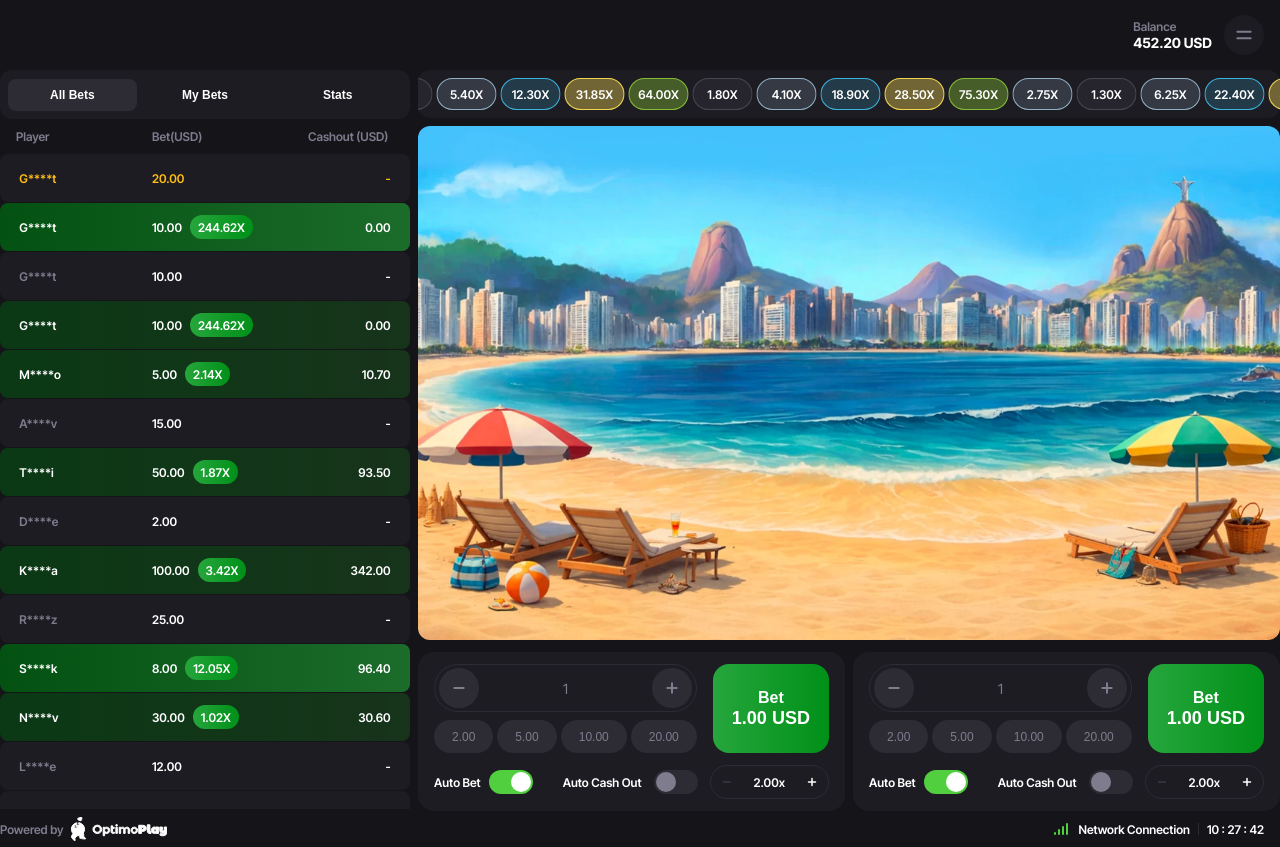
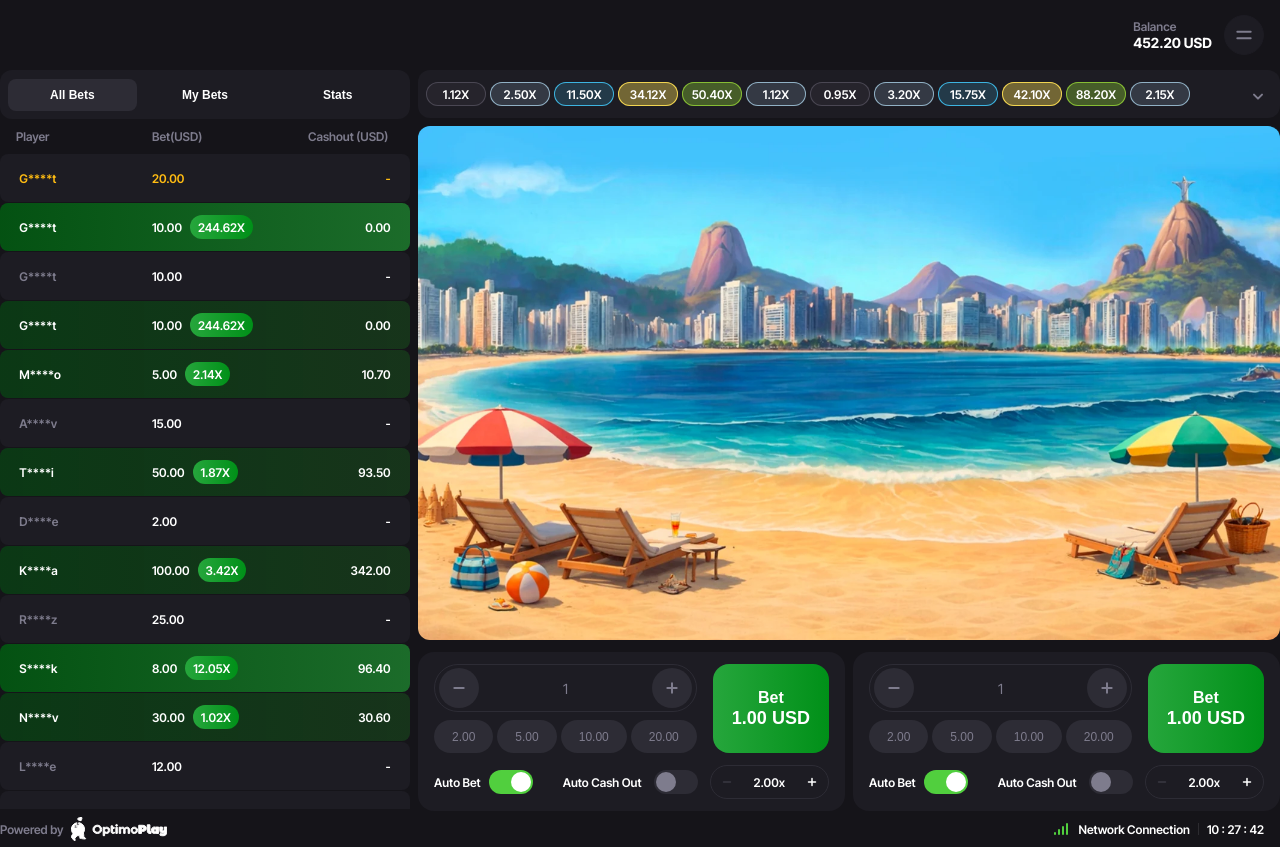
Before and after one commit to Allonos/optimogroup-task, a React (Vite) app: page / in a window 1280 px wide. Built offline with nearby package versions, Linux system fonts and the light colour scheme.

Commit message:
chore: game header redesign

```diff
--- a/src/assets/icons/SvgTojsx.jsx
+++ b/src/assets/icons/SvgTojsx.jsx
@@ -14,3 +14,4 @@ export { default as InfoIcon } from './Info.svg?react';
 export { default as MusicIcon } from './Music.svg?react';
 export { default as SoundIcon } from './Sound.svg?react';
 export { default as TicketIcon } from './Ticket.svg?react';
+export { default as ArrowIcon } from './Arrow.svg?react';
--- a/src/components/ui/headers/gameHeader/GameHeader.jsx
+++ b/src/components/ui/headers/gameHeader/GameHeader.jsx
@@ -1,27 +1,34 @@
+import { useState, useRef } from 'react';
 import stats from '@/data/STATS.json';
 import StatPill from '@/components/ui/StatPill/StatPill';
+import { ArrowIcon } from '../../../../assets/icons/SvgTojsx';
 
 const GameHeader = () => {
+  const [open, setOpen] = useState(false);
+  const trackRef = useRef(null);
+
+  const handleToggle = () => {
+    if (!open && trackRef.current) {
+      trackRef.current.style.setProperty('--expanded-height', trackRef.current.scrollHeight + 'px');
+    }
+    setOpen((o) => !o);
+  };
+
   return (
-    <div className='game-header'>
-      <div className='game-header-track'>
+    <div className={`game-header${open ? ' game-header--open' : ''}`}>
+      <div className='game-header-track' ref={trackRef}>
         {stats.map((stat) => (
-          <StatPill
-            key={stat.id}
-            value={stat.value}
-            status={stat.status}
-            size='lg'
-          />
-        ))}
-        {stats.map((stat) => (
-          <StatPill
-            key={`${stat.id}-dup`}
-            value={stat.value}
-            status={stat.status}
-            size='lg'
-          />
+          <div className='game-header-track-item' key={stat.id}>
+            <StatPill value={stat.value} status={stat.status} size='sm' />
+          </div>
         ))}
       </div>
+      <button
+        className={`game-header-arrow${open ? ' game-header-arrow--open' : ''}`}
+        onClick={handleToggle}
+      >
+        <ArrowIcon />
+      </button>
     </div>
   );
 };
--- a/src/styles/headers/gameHeader/GameHeader.css
+++ b/src/styles/headers/gameHeader/GameHeader.css
@@ -1,23 +1,51 @@
 @import "../../../utils/ColorVariables.css";
 
 .game-header {
-  padding: 8px;
+  padding: 12px 8px;
   background-color: rgba(var(--bg-dark-2));
   border-radius: 12px;
+  position: relative;
 }
 
 .game-header-track {
   display: flex;
+  flex-wrap: wrap;
   gap: 4px;
-  width: max-content;
-  animation: marquee-scroll 70s linear infinite;
+  overflow: hidden;
+  height: 24px;
+  padding-right: 32px;
+  align-content: flex-start;
+  transition: height 0.3s ease;
+  max-height: 350px;
 }
 
-@keyframes marquee-scroll {
-  from {
-    transform: translateX(0);
-  }
-  to {
-    transform: translateX(-50%);
-  }
+.game-header--open .game-header-track {
+  height: var(--expanded-height, 350px);
 }
+
+.game-header-track-item {
+  flex-shrink: 0;
+}
+
+.game-header-arrow {
+  position: absolute;
+  top: 12px;
+  right: 8px;
+  display: flex;
+  align-items: center;
+  justify-content: center;
+  width: 28px;
+  height: 28px;
+  background: none;
+  border: none;
+  cursor: pointer;
+  padding: 0;
+}
+
+.game-header-arrow svg {
+  transition: transform 0.2s ease;
+}
+
+.game-header-arrow--open svg {
+  transform: rotate(180deg);
+}
```
Also changed, not shown: src/assets/icons/Arrow.svg (added).
